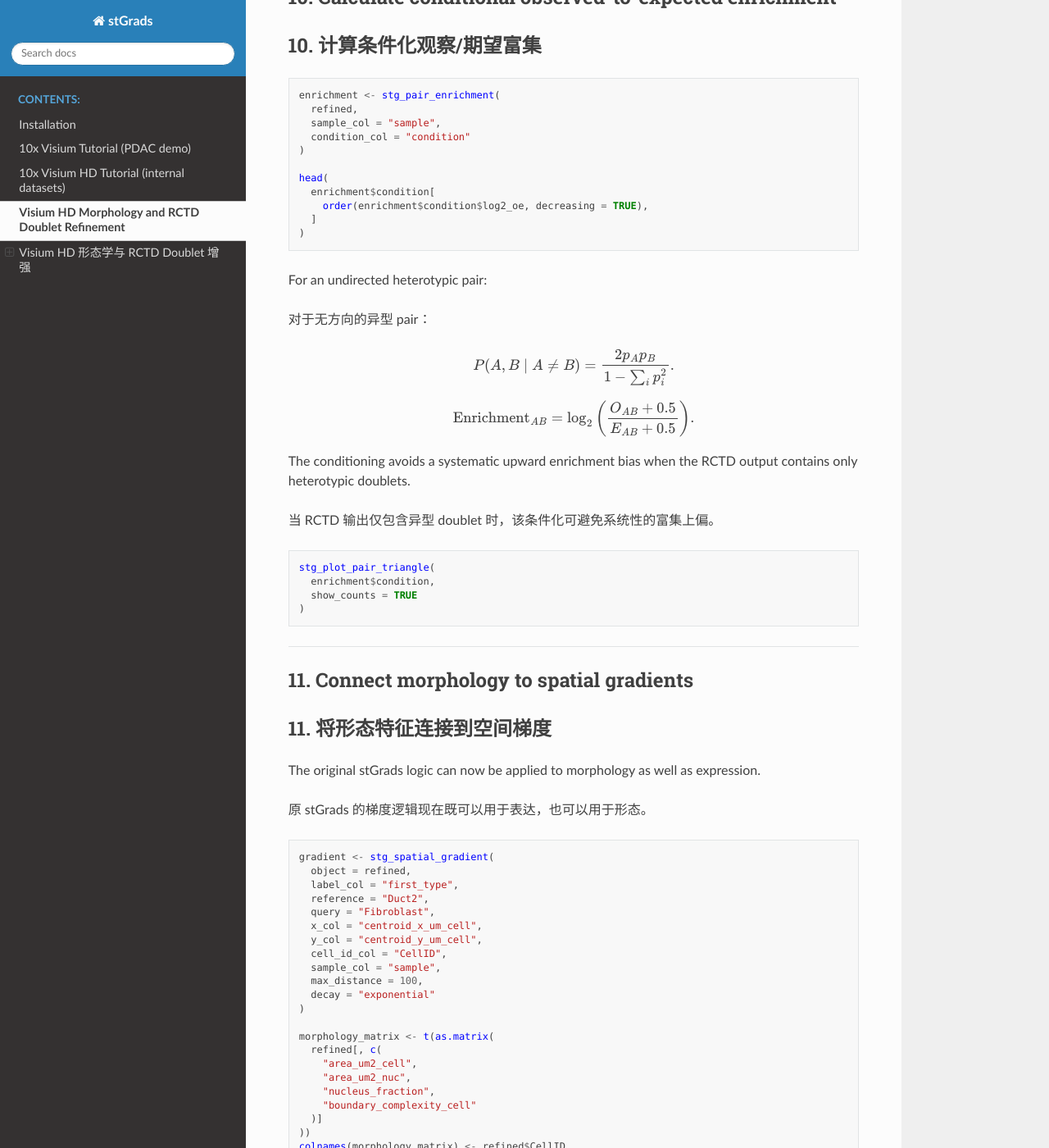
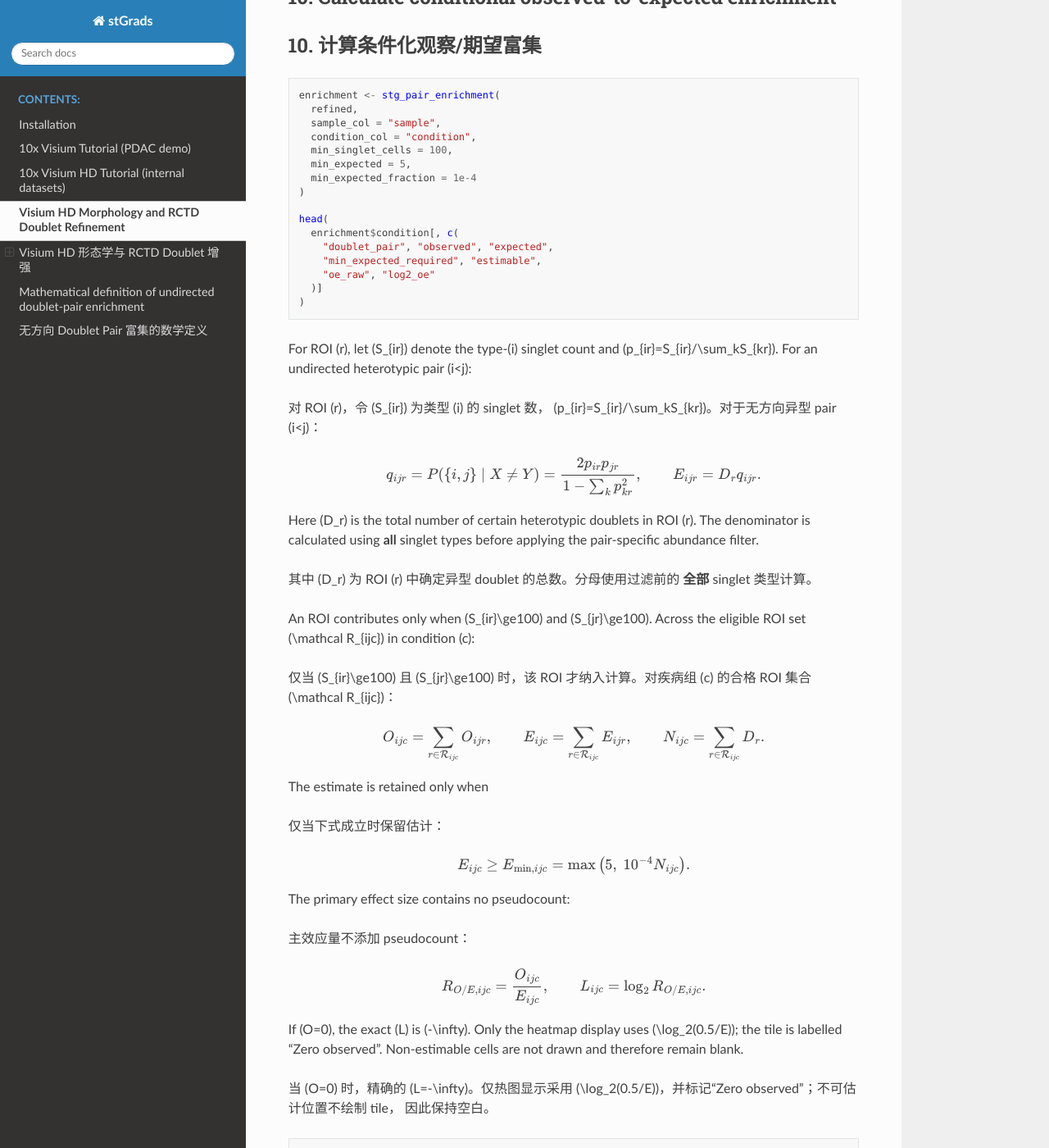
Before and after one commit to yifanfu01/stGrads_tutorial, a Sphinx documentation site: the page built from docs/t3_visiumHD_morphology_doublets.md, in a window 1280 px wide and 1400 px high, scrolled down 7284 px. Shown: the whole window at 82% size. Built offline with Sphinx 7.4.7 and the Read the Docs theme 3.1.0, drawn with Linux system fonts in a browser that asks for light colours; some of the changed text lies outside the part shown.

Commit message:
stGrads dev 2.0

````diff
--- a/docs/conf.py
+++ b/docs/conf.py
@@ -7,9 +7,10 @@
 # https://www.sphinx-doc.org/en/master/usage/configuration.html#project-information
 
 project = 'stGrads'
-copyright = '2025, Yifan Fu'
+copyright = '2026, Yifan Fu'
 author = 'Yifan Fu'
-release = '0.2.0'
+version = '2.0'
+release = '2.0.0'
 
 # -- General configuration ---------------------------------------------------
 # https://www.sphinx-doc.org/en/master/usage/configuration.html#general-configuration
@@ -35,3 +36,4 @@
 html_theme = 'sphinx_rtd_theme'
 html_static_path = ['_static']
 myst_enable_extensions = ["dollarmath", "amsmath"]
+html_last_updated_fmt = '%Y-%m-%d'
--- a/docs/index.rst
+++ b/docs/index.rst
@@ -14,3 +14,4 @@
    t1_visium.md
    t2_visiumHD
    t3_visiumHD_morphology_doublets.md
+   t4_pair_enrichment_mathematics.md
--- a/docs/t3_visiumHD_morphology_doublets.md
+++ b/docs/t3_visiumHD_morphology_doublets.md
@@ -2,11 +2,11 @@
 
 # Visium HD 形态学与 RCTD Doublet 增强
 
-This tutorial introduces the pathology-aware workflow added in stGrads 0.2.
+This tutorial introduces the pathology-aware workflow added in stGrads 2.0.
 It extends the original distance–strength–expression framework from the
 stGrads article to segmented Visium HD cells.
 
-本教程介绍 stGrads 0.2 新增的病理感知分析流程，将原 stGrads 文章中的
+本教程介绍 stGrads 2.0 新增的病理感知分析流程，将原 stGrads 文章中的
 “距离—强度—表达”框架扩展至分割后的 Visium HD 细胞。
 
 The complete workflow is:
@@ -22,9 +22,9 @@
 
 ---
 
-## 1. Install and load stGrads 0.2
+## 1. Install and load stGrads 2.0
 
-## 1. 安装并载入 stGrads 0.2
+## 1. 安装并载入 stGrads 2.0
 
 ```r
 remotes::install_github("yifanfu01/stGrads")
@@ -363,45 +363,96 @@
 enrichment <- stg_pair_enrichment(
   refined,
   sample_col = "sample",
-  condition_col = "condition"
+  condition_col = "condition",
+  min_singlet_cells = 100,
+  min_expected = 5,
+  min_expected_fraction = 1e-4
 )
 
 head(
-  enrichment$condition[
-    order(enrichment$condition$log2_oe, decreasing = TRUE),
-  ]
+  enrichment$condition[, c(
+    "doublet_pair", "observed", "expected",
+    "min_expected_required", "estimable",
+    "oe_raw", "log2_oe"
+  )]
 )
 ```
 
-For an undirected heterotypic pair:
+For ROI \(r\), let \(S_{ir}\) denote the type-\(i\) singlet count and
+\(p_{ir}=S_{ir}/\sum_kS_{kr}\). For an undirected heterotypic pair \(i<j\):
 
-对于无方向的异型 pair：
+对 ROI \(r\)，令 \(S_{ir}\) 为类型 \(i\) 的 singlet 数，
+\(p_{ir}=S_{ir}/\sum_kS_{kr}\)。对于无方向异型 pair \(i<j\)：
 
 $$
-P(A,B\mid A\ne B)
+q_{ijr}
+=P(\{i,j\}\mid X\ne Y)
 =
-\frac{2p_Ap_B}{1-\sum_i p_i^2}.
+\frac{2p_{ir}p_{jr}}{1-\sum_kp_{kr}^2},
+\qquad
+E_{ijr}=D_rq_{ijr}.
 $$
 
+Here \(D_r\) is the total number of certain heterotypic doublets in ROI
+\(r\). The denominator is calculated using **all** singlet types before
+applying the pair-specific abundance filter.
+
+其中 \(D_r\) 为 ROI \(r\) 中确定异型 doublet 的总数。分母使用过滤前的
+**全部** singlet 类型计算。
+
+An ROI contributes only when \(S_{ir}\ge100\) and \(S_{jr}\ge100\). Across
+the eligible ROI set \(\mathcal R_{ijc}\) in condition \(c\):
+
+仅当 \(S_{ir}\ge100\) 且 \(S_{jr}\ge100\) 时，该 ROI 才纳入计算。对疾病组
+\(c\) 的合格 ROI 集合 \(\mathcal R_{ijc}\)：
+
 $$
-\mathrm{Enrichment}_{AB}
-=
-\log_2\left(
-\frac{O_{AB}+0.5}{E_{AB}+0.5}
-\right).
+O_{ijc}=\sum_{r\in\mathcal R_{ijc}}O_{ijr},\qquad
+E_{ijc}=\sum_{r\in\mathcal R_{ijc}}E_{ijr},\qquad
+N_{ijc}=\sum_{r\in\mathcal R_{ijc}}D_r.
 $$
 
-The conditioning avoids a systematic upward enrichment bias when the RCTD
-output contains only heterotypic doublets.
+The estimate is retained only when
 
-当 RCTD 输出仅包含异型 doublet 时，该条件化可避免系统性的富集上偏。
+仅当下式成立时保留估计：
+
+$$
+E_{ijc}\ge
+E_{\min,ijc}
+=\max\left(5,\;10^{-4}N_{ijc}\right).
+$$
+
+The primary effect size contains no pseudocount:
+
+主效应量不添加 pseudocount：
+
+$$
+R_{O/E,ijc}=\frac{O_{ijc}}{E_{ijc}},\qquad
+L_{ijc}=\log_2R_{O/E,ijc}.
+$$
+
+If \(O=0\), the exact \(L\) is \(-\infty\). Only the heatmap display uses
+\(\log_2(0.5/E)\); the tile is labelled “Zero observed”. Non-estimable cells
+are not drawn and therefore remain blank.
+
+当 \(O=0\) 时，精确的 \(L=-\infty\)。仅热图显示采用
+\(\log_2(0.5/E)\)，并标记“Zero observed”；不可估计位置不绘制 tile，
+因此保持空白。
 
 ```r
 stg_plot_pair_triangle(
   enrichment$condition,
+  value_col = "log2_oe",
   show_counts = TRUE
 )
 ```
+
+The complete derivation, assumptions, reporting language, and output-column
+definitions are provided in the dedicated mathematical note.
+
+完整推导、假设、论文报告措辞及输出字段定义见专门的数学说明页。
+
+{doc}`t4_pair_enrichment_mathematics`
 
 ---
 
--- /dev/null
+++ b/docs/t4_pair_enrichment_mathematics.md
@@ -0,0 +1,394 @@
+# Mathematical definition of undirected doublet-pair enrichment
+
+# 无方向 Doublet Pair 富集的数学定义
+
+Last updated: 2026-06-23
+
+最后更新：2026-06-23
+
+This note defines the observed-to-expected ratio used by
+`stg_pair_enrichment()` and separates the scientific estimator from the
+finite value used only for heatmap display.
+
+本说明定义 `stg_pair_enrichment()` 使用的观察/期望比，并严格区分科学估计量与
+仅用于热图显示的有限数值。
+
+---
+
+## 1. Statistical unit and notation
+
+## 1. 统计单位与符号
+
+Let \(r\) index an independent ROI or biological replicate, \(c\) index a
+condition, and \(i,j,k\) index cell types. Within ROI \(r\), define:
+
+令 \(r\) 表示独立 ROI 或生物学重复，\(c\) 表示疾病组，\(i,j,k\) 表示细胞类型。
+在 ROI \(r\) 内定义：
+
+| Symbol | Definition | 中文定义 |
+|---|---|---|
+| \(S_{ir}\) | number of singlets assigned to type \(i\) | 类型 \(i\) 的 singlet 数 |
+| \(S_r=\sum_kS_{kr}\) | total singlet count | singlet 总数 |
+| \(p_{ir}=S_{ir}/S_r\) | empirical singlet proportion | singlet 经验比例 |
+| \(D_r\) | total number of certain heterotypic doublets | 确定异型 doublet 总数 |
+| \(O_{ijr}\) | observed count of undirected pair \(\{i,j\}\) | 无方向 pair \(\{i,j\}\) 的观察数 |
+
+The braces \(\{i,j\}\) indicate an unordered pair:
+\(\{i,j\}=\{j,i\}\). Therefore, each biological pair appears once in the
+triangular heatmap.
+
+花括号 \(\{i,j\}\) 表示无序 pair：\(\{i,j\}=\{j,i\}\)。因此每个生物学 pair
+在三角热图中只出现一次。
+
+---
+
+## 2. Conditional heterotypic null model
+
+## 2. 条件化异型配对零模型
+
+Consider two independent draws \(X,Y\) from the ROI singlet composition.
+Before conditioning,
+
+考虑从 ROI singlet 组成中独立抽取 \(X,Y\) 两次。在条件化之前，
+
+$$
+P(X=i,Y=j)=p_{ir}p_{jr}.
+$$
+
+For \(i\ne j\), the unordered event \(\{i,j\}\) contains two mutually
+exclusive ordered outcomes, \((i,j)\) and \((j,i)\). Thus,
+
+当 \(i\ne j\) 时，无序事件 \(\{i,j\}\) 包含两个互斥的有序结果
+\((i,j)\) 与 \((j,i)\)，因此
+
+$$
+P(\{i,j\})=2p_{ir}p_{jr}.
+$$
+
+The probability that two draws have different types is
+
+两次抽取属于不同类型的概率为
+
+$$
+H_r=P(X\ne Y)
+=1-P(X=Y)
+=1-\sum_kp_{kr}^2.
+$$
+
+Because the analyzed RCTD class consists of heterotypic doublets, the relevant
+sample space is \(X\ne Y\). The conditional pair probability is therefore
+
+由于分析对象是 RCTD 异型 doublet，相关样本空间为 \(X\ne Y\)。因此条件化
+pair 概率为
+
+$$
+q_{ijr}
+=P(\{i,j\}\mid X\ne Y)
+=\frac{2p_{ir}p_{jr}}{1-\sum_kp_{kr}^2},
+\qquad i<j.
+$$
+
+The probabilities sum to one over all unordered heterotypic pairs:
+
+全部无方向异型 pair 的概率和为 1：
+
+$$
+\sum_{i<j}q_{ijr}
+=
+\frac{\sum_{i<j}2p_{ir}p_{jr}}
+{1-\sum_kp_{kr}^2}
+=1.
+$$
+
+The expected count in ROI \(r\) is
+
+ROI \(r\) 中的期望数为
+
+$$
+E_{ijr}=D_rq_{ijr}.
+$$
+
+This null model asks whether the doublet-pair composition differs from random
+heterotypic pairing under the local singlet composition. It does not assume
+equal cell-type abundance.
+
+该零模型检验 doublet pair 组成是否偏离由局部 singlet 组成决定的随机异型配对；
+它不假设各细胞类型等丰度。
+
+---
+
+## 3. Pair-specific ROI eligibility
+
+## 3. Pair 特异的 ROI 可纳入条件
+
+Rare singlet populations yield unstable \(p_{ir}\) and very small expected
+counts. For minimum count \(m=100\), define
+
+稀有 singlet 群体会产生不稳定的 \(p_{ir}\) 和极小期望数。令最小计数
+\(m=100\)，定义
+
+$$
+I_{ijr}
+=\mathbf 1(S_{ir}\ge m,\;S_{jr}\ge m).
+$$
+
+ROI \(r\) contributes to pair \(\{i,j\}\) only when \(I_{ijr}=1\).
+The eligible set for condition \(c\) is
+
+仅当 \(I_{ijr}=1\) 时，ROI \(r\) 才纳入 pair \(\{i,j\}\) 的估计。疾病组
+\(c\) 的合格集合为
+
+$$
+\mathcal R_{ijc}
+=\{r:\operatorname{condition}(r)=c,\ I_{ijr}=1\}.
+$$
+
+Crucially, \(H_r=1-\sum_kp_{kr}^2\) is computed from every singlet type in
+the ROI **before** applying \(I_{ijr}\). Recalculating the denominator after
+removing rare types would change the null sample space and over-normalize the
+remaining pairs.
+
+关键点是：\(H_r=1-\sum_kp_{kr}^2\) 使用 ROI 内的全部 singlet 类型，并在应用
+\(I_{ijr}\) **之前**计算。若删除稀有类型后重新计算分母，会改变零模型样本空间，
+并对保留 pair 造成再次归一化。
+
+---
+
+## 4. Condition-level aggregation
+
+## 4. 疾病组层面的汇总
+
+Observed and expected counts are summed before their ratio is calculated:
+
+应先汇总观察数和期望数，再计算比值：
+
+$$
+O_{ijc}
+=\sum_{r\in\mathcal R_{ijc}}O_{ijr},
+\qquad
+E_{ijc}
+=\sum_{r\in\mathcal R_{ijc}}E_{ijr}.
+$$
+
+This is a ratio of pooled counts, not the arithmetic mean of ROI-level
+\(O/E\) values. It weights each ROI through its expected information content
+and avoids undefined ROI-level ratios when \(E\) is tiny.
+
+这是汇总计数之比，而不是 ROI 层面 \(O/E\) 的算术平均。该方式通过期望信息量
+自然赋予 ROI 权重，并避免在单个 ROI 的 \(E\) 极小时产生不稳定比值。
+
+Let
+
+定义
+
+$$
+N_{ijc}
+=\sum_{r\in\mathcal R_{ijc}}D_r.
+$$
+
+The adaptive expected-count threshold is
+
+动态期望数门槛为
+
+$$
+E_{\min,ijc}
+=\max(E_0,\alpha N_{ijc})
+=\max(5,10^{-4}N_{ijc}).
+$$
+
+The estimate is considered reportable when
+
+当满足下式时，估计量可报告：
+
+$$
+|\mathcal R_{ijc}|\ge K
+\quad\text{and}\quad
+E_{ijc}\ge E_{\min,ijc},
+$$
+
+where the package default is \(K=1\). Increasing \(K\) is appropriate when
+the study design requires evidence from multiple biological replicates.
+
+package 默认 \(K=1\)。当研究设计要求多个生物学重复共同提供证据时，可提高
+\(K\)。
+
+---
+
+## 5. Primary enrichment effect size
+
+## 5. 主富集效应量
+
+For an estimable pair, define
+
+对于可估计 pair，定义
+
+$$
+R_{O/E,ijc}
+=\frac{O_{ijc}}{E_{ijc}},
+$$
+
+and its log-scale representation
+
+及其对数尺度表示
+
+$$
+L_{ijc}
+=\log_2R_{O/E,ijc}
+=\log_2\left(\frac{O_{ijc}}{E_{ijc}}\right).
+$$
+
+Interpretation:
+
+解释：
+
+- \(R_{O/E}>1\), or \(L>0\): enriched relative to the null.
+- \(R_{O/E}=1\), or \(L=0\): consistent with the null expectation.
+- \(0<R_{O/E}<1\), or \(L<0\): depleted relative to the null.
+
+- \(R_{O/E}>1\) 或 \(L>0\)：相对零模型富集。
+- \(R_{O/E}=1\) 或 \(L=0\)：与零模型期望一致。
+- \(0<R_{O/E}<1\) 或 \(L<0\)：相对零模型缺失。
+
+No pseudocount is added to positive \(O\), and \(E\) is never modified.
+This preserves the exact effect size and prevents a fixed constant from
+dominating pairs with small \(E\).
+
+正观察数 \(O\) 不添加 pseudocount，且 \(E\) 永不修改。这保留了精确效应量，
+并避免固定常数主导小 \(E\) pair 的排序。
+
+---
+
+## 6. Observed zeros and heatmap display
+
+## 6. 零观察与热图显示
+
+If an estimable pair has \(O_{ijc}=0\), then
+
+若某个可估计 pair 的 \(O_{ijc}=0\)，则
+
+$$
+R_{O/E,ijc}=0,
+\qquad
+L_{ijc}=-\infty.
+$$
+
+An infinite value cannot be mapped to a finite color scale. For visualization
+only, stGrads defines
+
+无穷值无法映射到有限色阶。仅为可视化，stGrads 定义
+
+$$
+L^{\mathrm{display}}_{ijc}
+=\log_2\left(\frac{\delta}{E_{ijc}}\right),
+\qquad \delta=0.5.
+$$
+
+The output simultaneously records `zero_observed = TRUE`, and the triangular
+heatmap labels the tile “Zero observed”. This display value must not be
+reported as the exact biological effect size.
+
+输出同时记录 `zero_observed = TRUE`，三角热图在格中标记“Zero observed”。
+该显示值不应作为精确生物学效应量报告。
+
+Non-estimable pairs have `log2_oe = NA` and are not passed to
+`geom_tile()`, so their locations remain blank rather than appearing as a
+third biological state.
+
+不可估计 pair 的 `log2_oe = NA`，且不会传入 `geom_tile()`；因此这些位置保持
+空白，不会被误解为第三种生物学状态。
+
+---
+
+## 7. Sensitivity estimate
+
+## 7. 敏感性估计
+
+For comparison with earlier analyses, the package retains
+
+为与早期分析比较，package 保留
+
+$$
+R^{\mathrm{sensitivity}}_{ijc}
+=\frac{O_{ijc}+0.5}{E_{ijc}+0.5}.
+$$
+
+This quantity is stored in `oe_sensitivity` and
+`log2_oe_sensitivity`. It is not used by the default heatmap and should be
+described explicitly as a sensitivity analysis if reported.
+
+该数值存储于 `oe_sensitivity` 和 `log2_oe_sensitivity`，默认热图不使用它；
+若报告，应明确说明其为敏感性分析。
+
+---
+
+## 8. Reproducible implementation
+
+## 8. 可复现实现
+
+```r
+enrichment <- stg_pair_enrichment(
+  metadata,
+  sample_col = "MatchKey",
+  condition_col = "Condition",
+  min_singlet_cells = 100,
+  min_expected = 5,
+  min_expected_fraction = 1e-4,
+  min_eligible_roi = 1,
+  zero_display_pseudocount = 0.5
+)
+
+condition_oe <- enrichment$condition
+filter_parameters <- enrichment$parameters
+
+stg_plot_pair_triangle(
+  condition_oe,
+  value_col = "log2_oe",
+  show_counts = TRUE,
+  zero_label = "Zero\nobserved"
+)
+```
+
+Important output fields:
+
+重要输出字段：
+
+| Field | Meaning | 中文含义 |
+|---|---|---|
+| `observed` | aggregated \(O_{ijc}\) | 汇总观察数 |
+| `expected` | aggregated \(E_{ijc}\) | 汇总期望数 |
+| `n_total_doublet_eligible` | \(N_{ijc}\) | 合格 ROI 的 doublet 总数 |
+| `min_expected_required` | adaptive \(E_{\min,ijc}\) | 动态期望数门槛 |
+| `estimable` | whether all reporting criteria are met | 是否满足可报告条件 |
+| `exclusion_reason` | reason for exclusion | 排除原因 |
+| `oe_raw` | exact \(O/E\), including zero | 精确 \(O/E\)，可为零 |
+| `log2_oe_raw` | exact log ratio, possibly \(-\infty\) | 精确对数比，可为负无穷 |
+| `log2_oe` | estimable heatmap value | 可估计结果的热图数值 |
+| `zero_observed` | explicit observed-zero flag | 零观察标记 |
+| `log2_oe_sensitivity` | former symmetric-pseudocount result | 旧对称 pseudocount 敏感性结果 |
+
+---
+
+## 9. Suggested Methods wording
+
+## 9. 推荐的 Methods 表述
+
+> Within each ROI, expected frequencies of undirected heterotypic doublet
+> pairs were derived from the local singlet composition. For cell types
+> \(i\) and \(j\), the conditional null probability was
+> \(2p_ip_j/(1-\sum_kp_k^2)\), and the expected count equaled this probability
+> multiplied by the total number of certain heterotypic doublets. A
+> condition-level pair estimate included only ROIs containing at least 100
+> singlets of each constituent type. Observed and expected counts were summed
+> across eligible ROIs before calculating the unregularized \(O/E\) ratio.
+> Results were reported only when the aggregated expected count was at least
+> \(\max(5,10^{-4}N_{\mathrm{total}})\). Observed zeros were represented by
+> \(\log_2(0.5/E)\) for heatmap coloring only and were explicitly labelled;
+> non-estimable combinations were left blank.
+
+> 在每个 ROI 中，无方向异型 doublet pair 的期望频率由局部 singlet 组成计算。
+> 对细胞类型 \(i\) 和 \(j\)，条件化零模型概率为
+> \(2p_ip_j/(1-\sum_kp_k^2)\)，期望数为该概率乘以确定异型 doublet 总数。
+> 疾病组层面的 pair 估计仅纳入两类组成 singlet 均至少为 100 的 ROI。先在合格
+> ROI 间分别汇总观察数和期望数，再计算未经正则化的 \(O/E\)。仅当汇总期望数达到
+> \(\max(5,10^{-4}N_{\mathrm{total}})\) 时报告结果。零观察仅在热图着色时使用
+> \(\log_2(0.5/E)\) 并明确标记；不可估计组合保持空白。
````
Also changed, not shown: other parts of docs/index.rst (+1 -1 lines), docs/Installation.md (+4 -4 lines).
